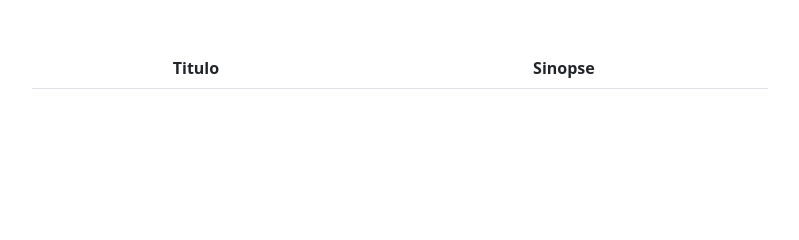
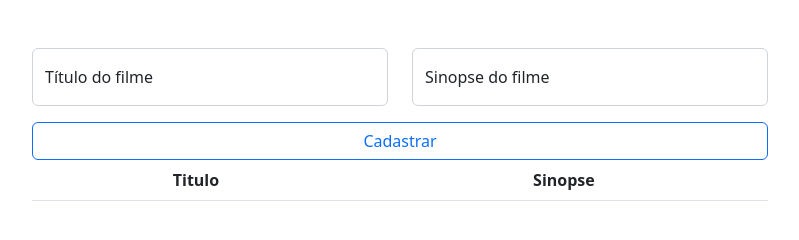
Before and after one commit to PedroVasPassos/testes.js, a website: page front/index.html in a window 1280 px wide. Shown: the whole page, without its empty margins (240-1039 px from the left). Drawn offline with nearby package versions, Linux system fonts and the light colour scheme; no server answers.

Commit message:
adição para adicionar filmes

```diff
--- a/front/index.html
+++ b/front/index.html
@@ -8,6 +8,25 @@
   </head>
   <body onload="obterFilmes()">
     <div class="container mt-5">
+      <div class="row justify-content-center">
+        <div class="col-md-8 col-lg-4">
+          <div class="form-floating mb-3">
+            <input type="text" class="form-control" id="tituloInput" placeholder="Titulo do Filme">
+            <label for="tituloInput">Título do filme</label>
+          </div>
+        </div>
+        <div class="col-md-8 col-lg-4">
+          <div class="form-floating mb-3">
+            <input type="text" class="form-control" id="sinopseInput" placeholder="Sinopse do Filme">
+            <label for="sinopseInput">Sinopse do filme</label>
+          </div>
+        </div>
+      </div>
+      <div class="row justify-content-center">
+        <div class="col-md-8">
+          <button class="btn btn-outline-primary w-100" onclick="cadastrarFilme()">Cadastrar</button>
+        </div>
+      </div>
         <div class="row justify-content-center">
             <div class="col-md-8">
                 <table class="table table-striped table-houver text-center filmes">
--- a/front/js/script.js
+++ b/front/js/script.js
@@ -1,12 +1,11 @@
 const protocolo = 'http://'
 const baseURL = 'localhost:3000'
-const filmeEndpoint = '/filmes'
+const filmesEndpoint = '/filmes'
 
- async function obterFilmes () {
-    const URLcompleta = `${protocolo}${baseURL}${filmeEndpoint}`
-    const filmes = (await axios.get(URLcompleta)).data
+function listarFilmes (filmes) {
     let tabela = document.querySelector('.filmes')
     let corpoTabela = tabela.getElementsByTagName('tbody')[0]
+    corpoTabela.innerHTML=""
     for (let filme of filmes) {
         let linha = corpoTabela.insertRow(0)
         let celulaTitulo = linha.insertCell(0)
@@ -14,5 +13,21 @@ const filmeEndpoint = '/filmes'
         celulaTitulo.innerHTML = filme.titulo
         celulaSinopse.innerHTML = filme.sinopse
     }
-    console.log (filmes)
 }
+
+async function obterFilmes () {
+    const URLcompleta = `${protocolo}${baseURL}${filmesEndpoint}`
+    const filmes = (await axios.get(URLcompleta)).data
+    listarFilmes(filmes)
+}
+async function cadastrarFilme() {
+    const URLcompleta = `${protocolo}${baseURL}${filmesEndpoint}`
+    let tituloInput = document.querySelector('#tituloInput')
+    let sinopseInput = document.querySelector('#sinopseInput')
+    let titulo = tituloInput.value
+    let sinopse = sinopseInput.value
+    tituloInput.value = ""
+    sinopseInput.value = ""
+    const filmes = (await axios.post(URLcompleta, {titulo, sinopse})).data
+    listarFilmes(filmes)
+}
```
